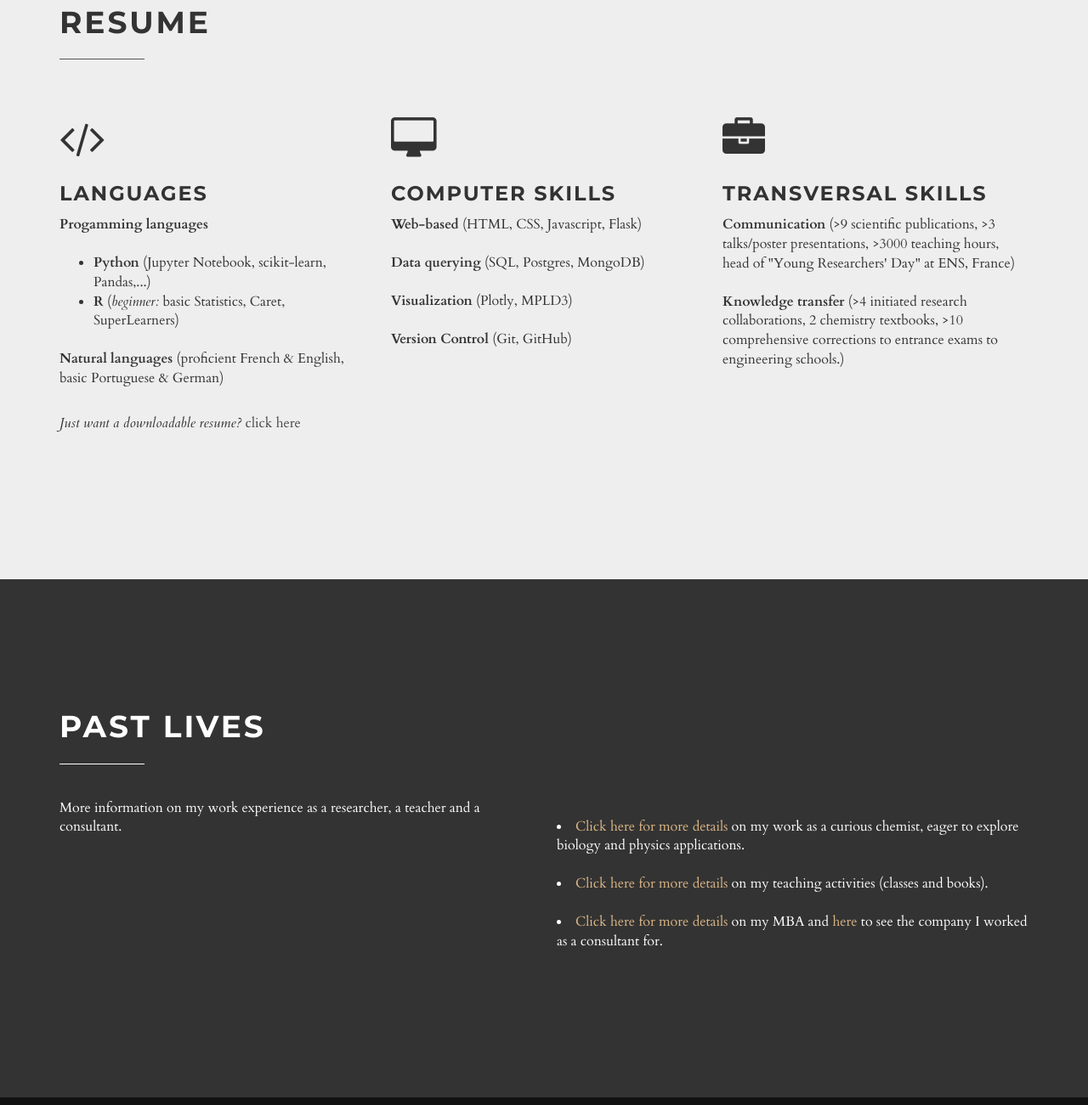
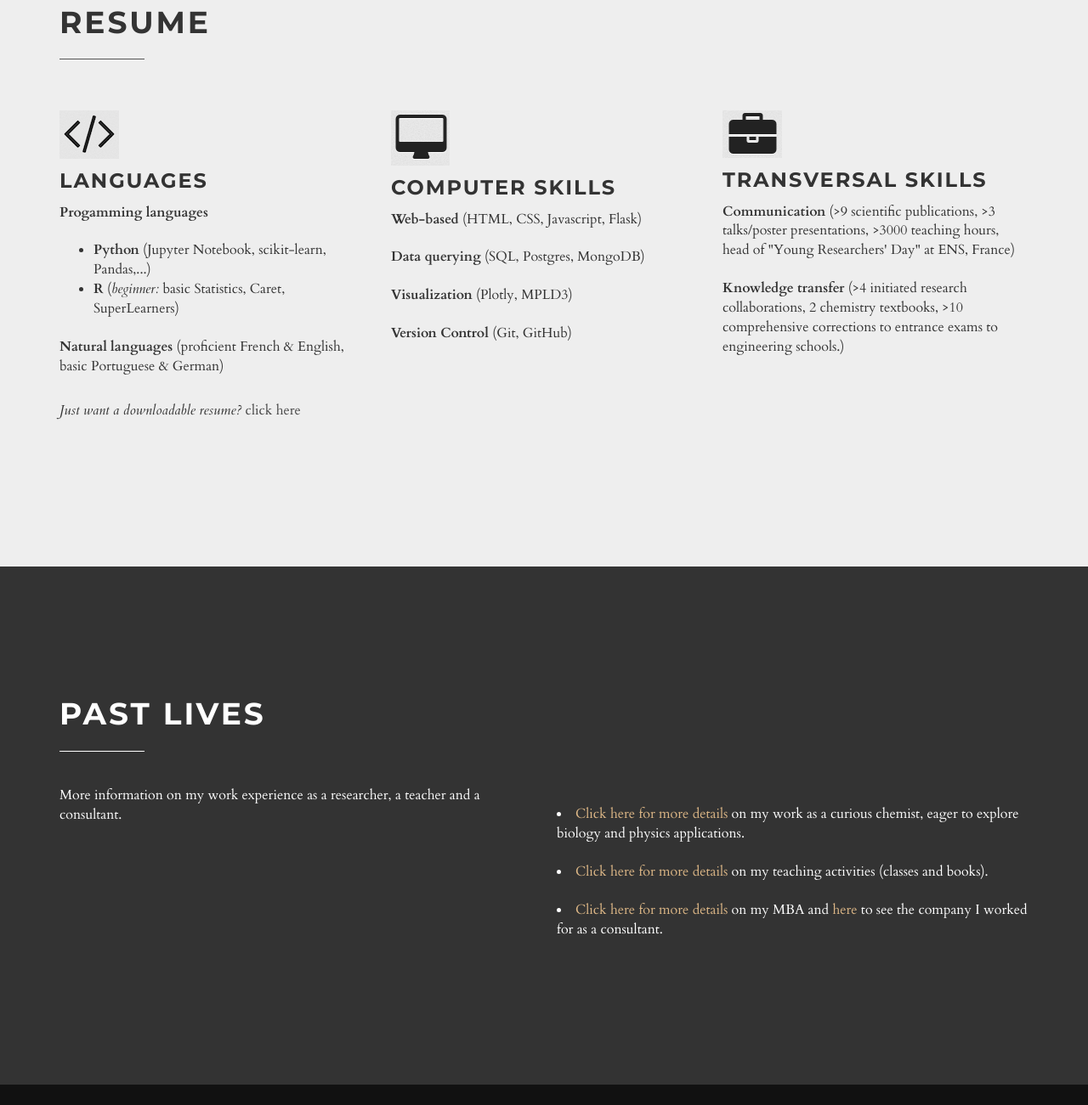
Before and after one commit to AnnaVM/AnnaVM.github.io, a plain HTML site: page index.html in a window 1280 px wide. Shown: the part 1999-3300 px from the top of the page at 85% size. Drawn offline with nearby package versions, Linux system fonts and the light colour scheme; some packages are replaced by stand-ins of ours; files that its build step writes are made by us from their sources.

Commit message:
images added

```diff
--- a/index.html
+++ b/index.html
@@ -113,7 +113,7 @@
             <div class="row">
               <div class="col-sm-4">
                 <div class="box">
-                  <div class="icon"><i class="fa fa-code"></i></div>
+                  <div><img src="img/fa-code.png"></div>
                   <h4>Languages</h4>
                   <p><b>Progamming languages</b>
                       <ul>
@@ -127,7 +127,7 @@
 
               <div class="col-sm-4">
                 <div class="box">
-                  <div class="icon"><i class="fa fa-desktop"></i></div>
+                  <div><img src="img/fa-desktop.png"></div>
                   <h4>Computer Skills</h4>
                   <p><b>Web-based</b> (HTML, CSS, Javascript, Flask)</p>
                   <p><b>Data querying</b> (SQL, Postgres, MongoDB)</p>
@@ -137,7 +137,7 @@
               </div>
               <div class="col-sm-4">
                 <div class="box">
-                  <div class="icon"><i class="fa fa-briefcase"></i></div>
+                  <div><img src="img/fa-suitcase.png"></div>
                   <h4>Transversal Skills</h4>
                   <p><b>Communication</b> (>9 scientific publications, >3 talks/poster presentations,
                      >3000 teaching hours, head of "Young Researchers' Day" at ENS, France)</p>
@@ -168,7 +168,7 @@
                    </li>
                 </p>
                 <p><li><a class="white_links" href="teaching.html">Click here for more details </a> on my teaching activities (classes and books).</p>
-                  <p><li><a class="white_links" href="http://www.cdi.fr/en/">Click here for more details </a> on my MBA and <a class="white_links" href="http://www.engie.com/en/">here</a> to see the company I worked as a consultant for.</p>
+                  <p><li><a class="white_links" href="http://www.cdi.fr/en/">Click here for more details </a> on my MBA and <a class="white_links" href="http://www.engie.com/en/">here</a> to see the company I worked for as a consultant.</p>
               </div>
             </div>
           </div>
```
Also changed, not shown: img/fa-code.png (added), img/fa-desktop.png (added), img/fa-suitcase.png (added).
